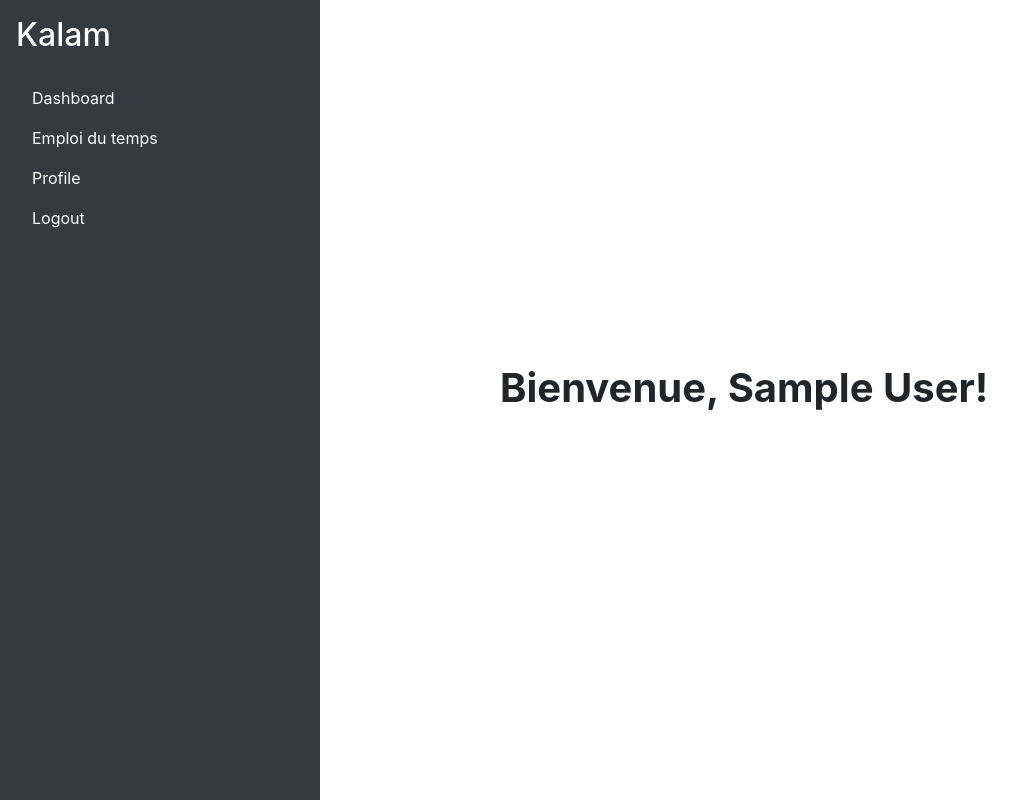
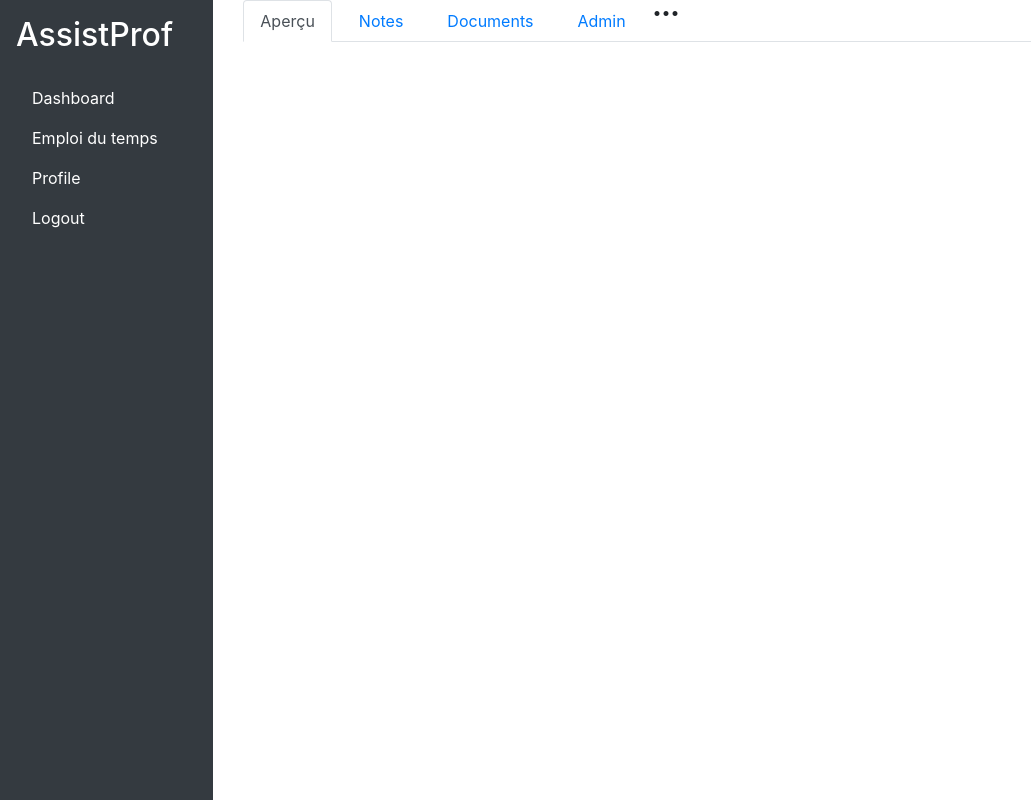
Before and after one commit to DrPower01/AssistProf, a Flask app: page /dashboard in a window 1280 px wide. Shown: the whole page, without its empty margins (0-1031 px from the left). Run offline with Flask 2, Linux system fonts and the light colour scheme; the visitor is signed in with stand-in values (Sample User, id 1); parts of the project's set-up code (start-up, migrations or seed data) failed here and were passed over; some libraries are stand-ins or nearby versions.

Commit message:
Changes to be committed: 	modified:   app.py 	new file:   templates/admin.html 	modified:   templates/base.html 	modified:   templates/dashboard.html 	new file:   templates/documents.html 	new file:   templates/notes.html 	new file:   templates/overview.html

```diff
--- a/app.py
+++ b/app.py
@@ -4,7 +4,7 @@ from werkzeug.security import generate_password_hash, check_password_hash
 from datetime import datetime
 from flask_sqlalchemy import SQLAlchemy
 from flask_mail import Mail, Message
-from sqlalchemy import create_engine
+from sqlalchemy import create_engine, text  # Import text
 from sqlalchemy_utils import database_exists, create_database
 
 app = Flask(__name__)
@@ -17,7 +17,7 @@ db = SQLAlchemy(app)
 app.config['MAIL_SERVER'] = 'smtp.gmail.com'  # Serveur SMTP de Gmail
 app.config['MAIL_PORT'] = 587  # Port pour TLS
 app.config['MAIL_USERNAME'] = 'assistprof.djib@gmail.com'  # Remplacez par votre adresse Gmail
-app.config['MAIL_PASSWORD'] = 'jgfx ryzu muvn wbjj'  # Remplacez par votre mot de passe d'application (pas votre mot de passe Gmail)
+app.config['MAIL_PASSWORD'] = 'jgfx ryzu muvn wbjj '  # Remplacez par votre mot de passe d'application (pas votre mot de passe Gmail)
 app.config['MAIL_USE_TLS'] = True  # Utiliser TLS
 app.config['MAIL_USE_SSL'] = False  # Ne pas utiliser SSL
 mail = Mail(app)
@@ -123,7 +123,8 @@ def connexion():
 @app.route('/dashboard')
 def dashboard():
     if 'user_name' in session:
-        return render_template('dashboard.html', user_name=session['user_name'])
+        user_id = session['user_id']
+        return render_template('dashboard.html', user_name=session['user_name'], user_id=user_id)
     else:
         return redirect(url_for('connexion'))
 
@@ -143,10 +144,29 @@ def logout():
 def index():
     return redirect(url_for('connexion'))
 
+@app.route('/overview')
+def overview():
+    return render_template('overview.html')
+
+@app.route('/notes')
+def notes():
+    return render_template('notes.html')
+
+@app.route('/documents')
+def documents():
+    return render_template('documents.html')
+
+@app.route('/admin')
+def admin():
+    return render_template('admin.html')
+
 if __name__ == '__main__':
     engine = create_engine(app.config['SQLALCHEMY_DATABASE_URI'])
-    if not database_exists(engine.url):
-        create_database(engine.url)
+    # Create the database if it doesn't exist
+    with engine.connect() as conn:
+        conn.execute(text("CREATE DATABASE IF NOT EXISTS assistprof"))
+    # Reflect the new database URI
+    engine = create_engine(app.config['SQLALCHEMY_DATABASE_URI'])
     with app.app_context():
         db.create_all()
     app.run(debug=True)
--- a/templates/base.html
+++ b/templates/base.html
@@ -13,8 +13,8 @@
     <div class="container-fluid vh-100">
         <div class="row h-100">
             <!-- Sidebar -->
-            <div class="col-md-3 bg-dark text-white d-flex flex-column align-items-start p-3">
-                <h2 class="mb-4">Kalam</h2>
+            <div class="col-md-2 bg-dark text-white d-flex flex-column align-items-start p-3">
+                <h2 class="mb-4">AssistProf</h2>
                 <ul class="nav flex-column">
                     <li class="nav-item">
                         <a class="nav-link text-white" href="/dashboard">Dashboard</a>
@@ -31,7 +31,7 @@
                 </ul>
             </div>
             <!-- Main content -->
-            <div class="col-md-9">
+            <div class="col-md-10">
                 {% block content %}{% endblock %}
             </div>
         </div>
--- a/templates/dashboard.html
+++ b/templates/dashboard.html
@@ -1,11 +1,43 @@
 {% extends "base.html" %}
 
-{% block title %}Dashboard{% endblock %}
+{% block title %}{% endblock %}
 
 {% block content %}
-<div class="d-flex align-items-center justify-content-center h-100">
-    <div class="w-100 px-3 px-md-0" style="max-width: 600px;">
-        <h1 class="text-left font-weight-bold mb-4 custom-heading">Bienvenue, {{ user_name }}!</h1>
+<div class="container">
+    <nav>
+        <ul class="nav nav-tabs" style="list-style-type: none; display: flex; padding: 0;">
+            <li class="nav-item" style="margin-right: 10px;">
+                <a class="nav-link active" href="#overview" data-toggle="tab">Aperçu</a>
+            </li>
+            <li class="nav-item" style="margin-right: 10px;">
+                <a class="nav-link" href="#notes" data-toggle="tab">Notes</a>
+            </li>
+            <li class="nav-item" style="margin-right: 10px;">
+                <a class="nav-link" href="#documents" data-toggle="tab">Documents</a>
+            </li>
+            <li class="nav-item" style="margin-right: 10px;">
+                <a class="nav-link" href="#admin" data-toggle="tab">Admin</a>
+            </li>
+            <li class="nav-item more-menu" style="margin-right: 10px;">•••</li>
+        </ul>
+    </nav>
+
+    <div class="tab-content">
+        <div class="tab-pane fade show active" id="overview">
+            {% block overview_content %}{% endblock %}
+        </div>
+        <div class="tab-pane fade" id="notes">
+            {% block notes_content %}{% endblock %}
+        </div>
+        <div class="tab-pane fade" id="documents">
+            {% block documents_content %}{% endblock %}
+        </div>
+        <div class="tab-pane fade" id="admin">
+            {% block admin_content %}
+            <h2>Admin Content</h2>
+            <p>This is the admin page content.</p>
+            {% endblock %}
+        </div>
     </div>
 </div>
 {% endblock %}
```
Also changed, not shown: templates/admin.html (added, +15 -0 lines), templates/documents.html (added, +15 -0 lines), templates/notes.html (added, +15 -0 lines), templates/overview.html (added, +15 -0 lines).
